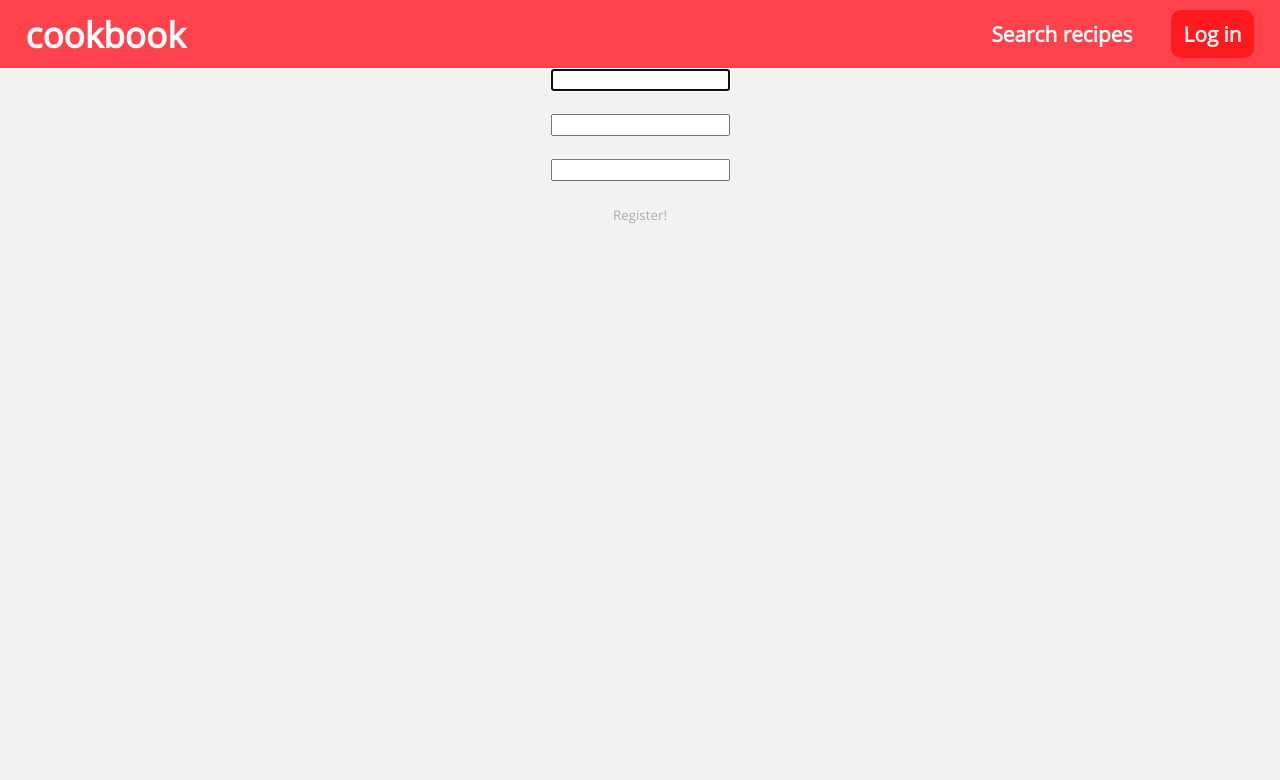
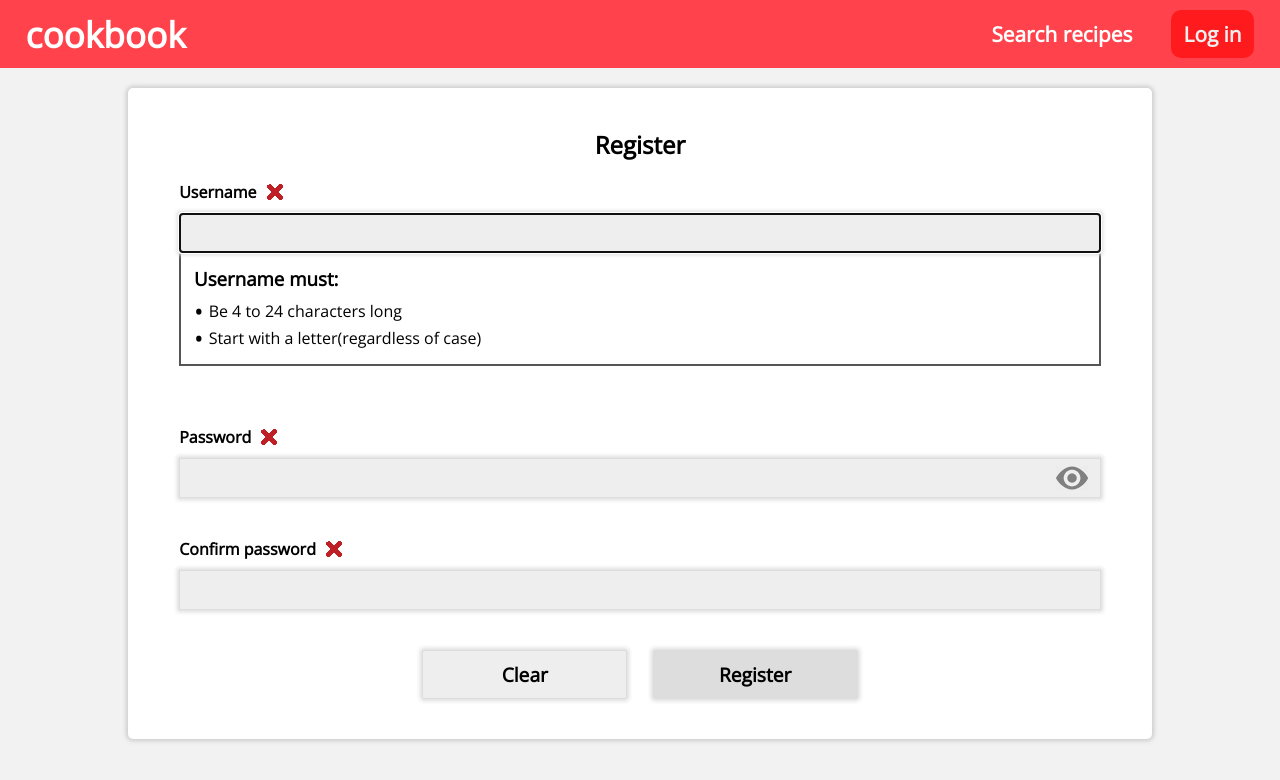
Before and after one commit to srysis/cookbook, a React (Vite) app in the folder client/: page /register in a window 1280 px wide. Shown: the top 780 px of the page. Built offline with nearby package versions, Linux system fonts and the light colour scheme; no server answers.

Commit message:
import new icons and stylesheet file; improved UI; implemented proper data validation; tooltips will be shown to user to help them with entering correct data; implemented the 'clear' button that resets all fields; implemented the 'show password' button in the 'password' field'

```diff
--- a/client/src/pages/auth/registration_page.tsx
+++ b/client/src/pages/auth/registration_page.tsx
@@ -2,6 +2,12 @@ import { useRef, useState, useEffect } from 'react'
 import { useNavigate } from 'react-router'
 
 import axios from '../../api/axios'
+
+import eye_icon from "../../assets/eye-icon.png"
+import correct_icon from "../../assets/correct.png"
+import incorrect_icon from "../../assets/incorrect.png"
+
+import "../../style/auth/registration_page.css"
 
 const USER_REGEX : RegExp = /^[a-zA-Z][a-zA-Z-_]{3,23}$/;
 const PWD_REGEX : RegExp = /^(?=.*[a-z])(?=.*[A-Z])(?=.*[0-9]).{8,24}$/;
@@ -16,12 +22,17 @@ function RegistrationPage({isLoggedIn}: props) {
 
 	const [username, setUsername] = useState<string>("");
 	const [isUsernameValid, setIsUsernameValid] = useState<boolean>(false);
+	const [username_focus, setUsernameFocus] = useState<boolean>(false);
 
 	const [password, setPassword] = useState<string>("");
 	const [isPasswordValid, setIsPasswordValid] = useState<boolean>(false);
+	const [password_focus, setPasswordFocus] = useState<boolean>(false);
+
+	const [isPasswordVisible, setPasswordVisible] = useState<boolean>(false);
 
 	const [matching_password, setMatchingPassword] = useState<string>("");
 	const [doPasswordsMatch, setDoPasswordsMatch] = useState<boolean>(false);
+	const [matching_password_focus, setMatchingPasswordFocus] = useState<boolean>(false);
 
 	const navigate = useNavigate();
 
@@ -43,6 +54,18 @@ function RegistrationPage({isLoggedIn}: props) {
 		setIsPasswordValid(PWD_REGEX.test(password));
 		setDoPasswordsMatch(password === matching_password);
 	}, [password, matching_password]);
+
+	function clearFields() {
+		const input_fields = document.querySelectorAll("input[type='text'], input[type='password']") as any;
+
+		for (let input_field of input_fields) {
+			input_field.value = "";
+
+			setUsername("");
+			setPassword("");
+			setMatchingPassword("");
+		}
+	}
 
 	function onChangeHandler(event: any) {
 		switch (event.target.id) {
@@ -72,7 +95,12 @@ function RegistrationPage({isLoggedIn}: props) {
 		try {
 			const register_response = await axios.post('/auth/register', { username: username, password: password } , { headers: REQUEST_HEADERS });
 
-			console.log(register_response)
+			if (register_response.data.success) {
+				navigate('/');
+			} else {
+				window.location.reload();
+			}
+
 		} catch (error: any) {
 			console.error(error);
 		}
@@ -81,34 +109,79 @@ function RegistrationPage({isLoggedIn}: props) {
 	return(
 		<>
 			{ !isLoggedIn &&
+				<section id="registration">
+					<h1>Register</h1>
 					<form onSubmit={onSubmitHandler}>
+						<div className="input_container">
+							<label htmlFor="username">
+								<span>Username<img src={isUsernameValid ? correct_icon : incorrect_icon} /></span>
+							</label>
 							<input
 								type="text"
 								id="username"
 								ref={userRef}
 								autoComplete="off"
+								onClick={() => setPasswordVisible(false)}
 								onChange={onChangeHandler}
+								onFocus={() => setUsernameFocus(true)}
+								onBlur={() => setUsernameFocus(false)}
 								required
 							/>
-					<br /><br />
+							<div id="username_note" className={username_focus && !isUsernameValid ? "visible" : ""}>
+								<h3>Username must:</h3>
+								<p>Be 4 to 24 characters long</p>
+								<p>Start with a letter(regardless of case)</p>
+							</div>
+						</div>
+						<div className="input_container">
+							<label htmlFor="password">
+								<span>Password<img src={isPasswordValid ? correct_icon : incorrect_icon} /></span>
+							</label>
+							<div className="container">
 								<input
-						type="password"
+									type={isPasswordVisible ? "text" : "password"}
 									id="password"
+									onClick={() => setPasswordVisible(false)}
 									onChange={onChangeHandler}
+									onFocus={() => setPasswordFocus(true)}
+									onBlur={() => setPasswordFocus(false)}
 									required
 								/>
-					<br /><br />
+								<button type="button" onClick={() => setPasswordVisible(!isPasswordVisible)}>
+									<img src={eye_icon} className={isPasswordVisible ? "selected" : ""} />
+								</button>
+							</div>
+							<div id="password_note" className={password_focus && !isPasswordValid ? "visible" : ""}>
+								<h3>Password must:</h3>
+								<p>Be 8 to 24 characters long</p>
+								<p>Contain one uppercase and one lowercase letters and a number</p>
+							</div>
+						</div>
+						<div className="input_container">
+							<label htmlFor="match_password">
+								<span>Confirm password<img src={password && isPasswordValid && doPasswordsMatch ? correct_icon : incorrect_icon} /></span>
+							</label>
 							<input
 								type="password"
 								id="match_password"
+								onClick={() => setPasswordVisible(false)}
 								onChange={onChangeHandler}
+								onFocus={() => setMatchingPasswordFocus(true)}
+								onBlur={() => setMatchingPasswordFocus(false)}
 								required
 							/>
-					<br /><br />
-					<button disabled={!isUsernameValid || !isPasswordValid || !doPasswordsMatch ? true : false}>
-						Register!
+							<div id="matching_password_note" className={matching_password_focus && password && isPasswordValid && !doPasswordsMatch ? "visible" : ""}>
+								<p>Must match the password in the "Password" field</p>
+							</div>
+						</div>
+						<div className="buttons_container">
+							<button type="button" onClick={clearFields}>Clear</button>
+							<button type="submit" disabled={!isUsernameValid || !isPasswordValid || !doPasswordsMatch ? true : false}>
+								Register
 							</button>
+						</div>
 					</form>
+				</section>
 			}
 		</>
 	)
```
Lines whose indentation alone changed are shown as unchanged.
